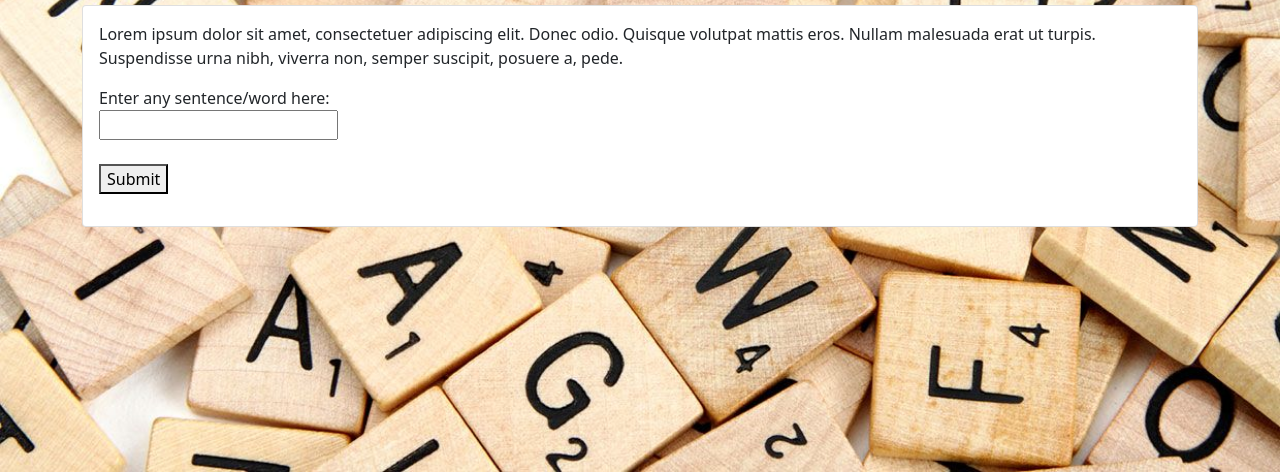
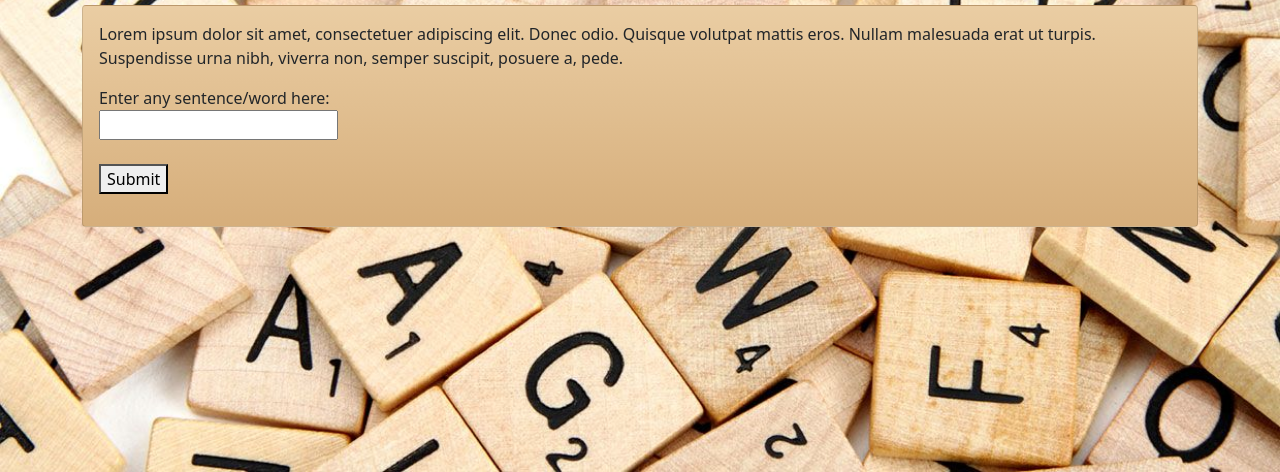
Before and after one commit to soilapertet/word-puzzle, a plain HTML site: page index.html in a window 1280 px wide. Shown: the part 328-800 px from the top of the page. Drawn offline with Linux system fonts and the light colour scheme.

Commit message:
Add background image and border to the card sections

```diff
--- a/css/puzzle.css
+++ b/css/puzzle.css
@@ -1,6 +1,7 @@
 .card
 {
   margin-top: 15px;
+  background-image:linear-gradient(to bottom, #eacda3, #d6ae7b);
 }
 body
 {
```
